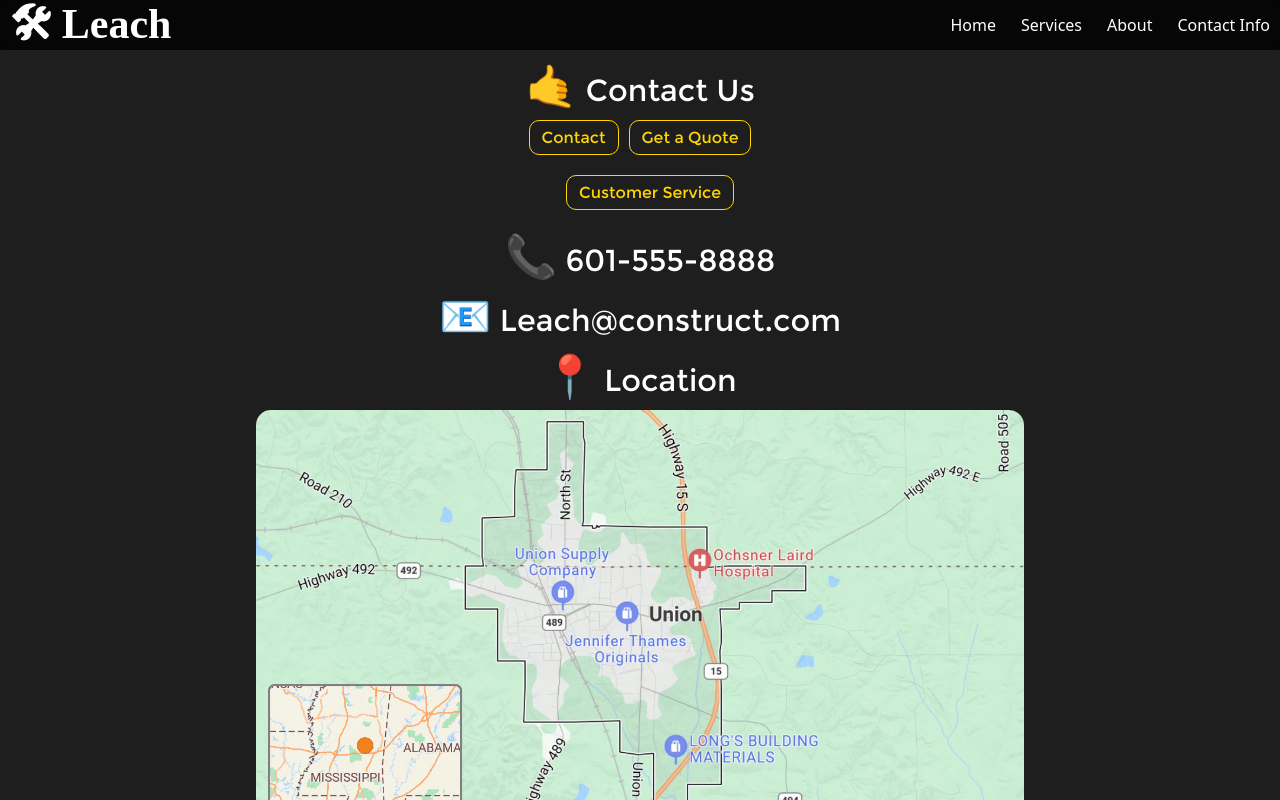
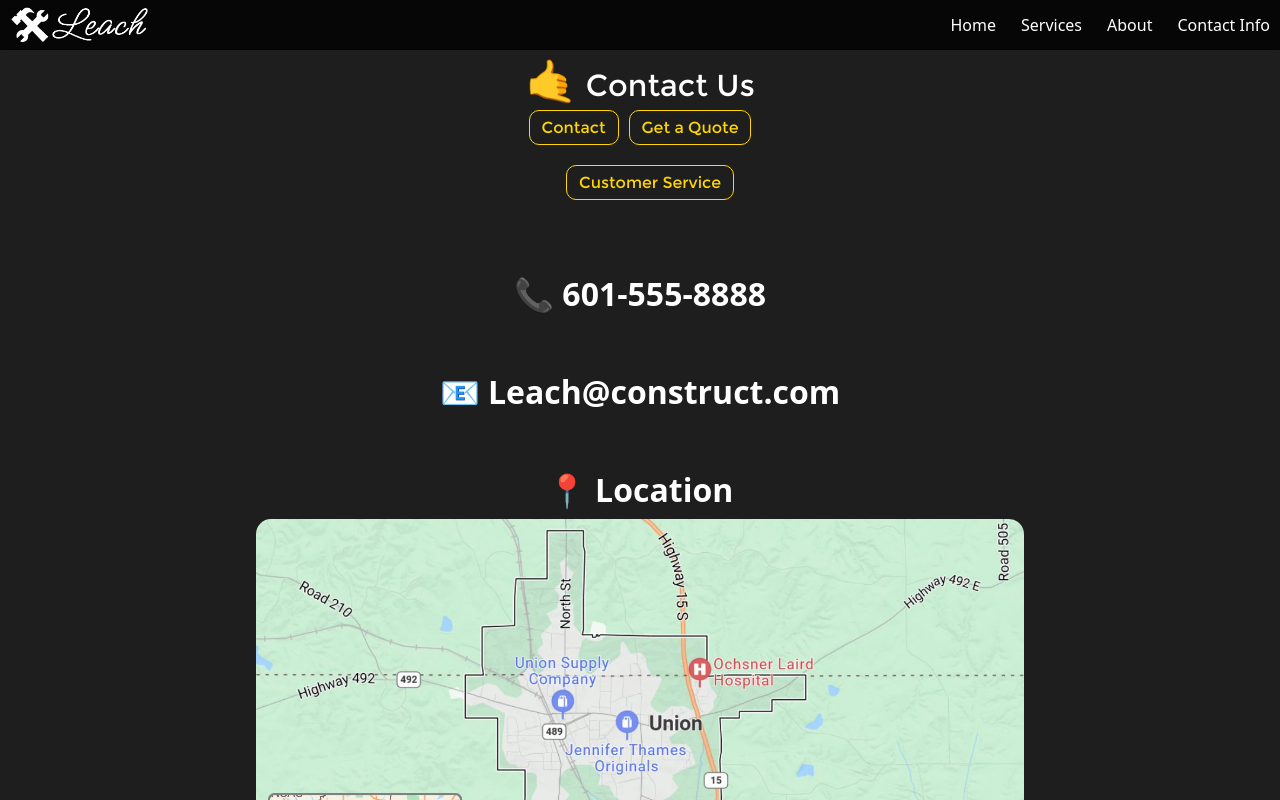
Before and after one commit to whyDoILoveThis/leach-construction, a React (Vite) app: page /contact in a window 1280 px wide. Shown: the top 800 px of the page. Built offline with nearby package versions, Linux system fonts and the light colour scheme; a web font is replaced by a local one.

Commit message:
adjust layout of contact page

```diff
--- a/src/components/ContactHeader.jsx
+++ b/src/components/ContactHeader.jsx
@@ -8,7 +8,7 @@ const ContactHeader = () => {
   return (
     <div>
       <div className="pt-24 flex flex-col items-center">
-        <h2 className="section-title mb-8">🤙 Contact Us</h2>
+        <h2 className="section-title mb-10">🤙 Contact Us</h2>
 
         <div className="mb-4 ">
           <BtnGroup
@@ -20,9 +20,11 @@ const ContactHeader = () => {
             <BtnGroup contact={false} customerSevice={true} quote={false} />
           </div>
         </div>
-        <h2 className="section-title my-20">📞 601-555-8888</h2>
-        <h2 className="section-title mb-20">📧 Leach@construct.com</h2>
-        <h2 className="section-title mb-2">📍 Location</h2>
+        <h2 className="font-32px font-bold  my-20">
+          <a href="tel: 6015759987">📞 601-555-8888</a>
+        </h2>
+        <h2 className="font-32px font-bold mb-20">📧 Leach@construct.com</h2>
+        <h2 className="font-32px font-bold mb-2">📍 Location</h2>
         <img className="location rounded-3xl mb-20" src={location} alt="" />
       </div>
     </div>
--- a/src/components/NavBar.jsx
+++ b/src/components/NavBar.jsx
@@ -1,5 +1,6 @@
 import { Link } from "react-router-dom";
 import { useEffect, useState } from "react";
+import Logo from "../assets/logo.png";
 
 const NavBar = () => {
   const [isMobileMenuOpen, setIsMobileMenuOpen] = useState(false);
@@ -16,7 +17,9 @@ const NavBar = () => {
     <>
       <div className="nav h-20 bg-black-79 fixed flex items-center justify-between p-4 ">
         <p className="logo text-white text-xl font-bold">
-          <Link to={"/"}>🛠 Leach</Link>
+          <Link to={"/"}>
+            <img className="w-56 " src={Logo} />
+          </Link>
         </p>
         <div className="mobile-menu xs:hidden">
           <button
@@ -51,6 +54,7 @@ const NavBar = () => {
       </div>
       {isMobileMenuOpen && (
         <ul className="mobile-menu-items bg-black-79 xs:hidden">
+          <Link className="w-full" to={"/"}>
             <li>
               <Link
                 to={"/"}
@@ -60,6 +64,8 @@ const NavBar = () => {
                 Home
               </Link>
             </li>
+          </Link>
+          <Link className="w-full" to={"/services"}>
             <li>
               <Link
                 to={"/services"}
@@ -69,15 +75,19 @@ const NavBar = () => {
                 Services
               </Link>
             </li>
+          </Link>
+          <Link className="w-full" to={"/about"}>
             <li>
               <Link
                 to={"/about"}
-              className="m-link hover:bg-white-transparent rounded-xl hover:px-3"
+                className="m-link w-full hover:bg-white-transparent rounded-xl hover:px-3"
                 onClick={toggleMobileMenu}
               >
                 About
               </Link>
             </li>
+          </Link>
+          <Link className="w-full" to={"/contact"}>
             <li>
               <Link
                 to={"/contact"}
@@ -87,6 +97,7 @@ const NavBar = () => {
                 Contact Info
               </Link>
             </li>
+          </Link>
         </ul>
       )}
     </>
--- a/src/components/PopForm.jsx
+++ b/src/components/PopForm.jsx
@@ -216,12 +216,12 @@ const PopForm = ({
               />
             )
           )}
-          <div className="flex w-full justify-center items-center">
+          <div className="flex h-full m-10 justify-center items-center">
             <div className="pop-bg">
               <>
                 {/** Header */}
                 <div className="w-full font-sans flex flex-col items-center justify-center mt-10">
-                  <div className="home-send-email w-fit p-28 py-0 pb-6 bg-bg-box flex flex-col justify-center items-center text-center">
+                  <div className="xxs:rounded-3xl xs:rounded-full mt-10 xxs:p-3  xs:p-14 py-0 bg-bg-box flex flex-col justify-center items-center text-center">
                     <h2 className="section-title">
                       {showQuoteForm && (
                         <>
@@ -324,7 +324,9 @@ const PopForm = ({
                         {showQuoteForm || showCustomerService ? (
                           <div className="mb-4">
                             {submitted && errors.type && (
-                              <p className="font-red">Must include a type</p>
+                              <p className="font-red ml-5">
+                                Must include a type
+                              </p>
                             )}
                             <JobTypes
                               formDataType={formData.type}
@@ -372,6 +374,7 @@ const PopForm = ({
                           alt="close"
                         />
                       </button>
+                      <div className="h-10 w-10 absolute -bottom-10"></div>
                     </div>
                   </form>
                 </div>
--- a/src/index.css
+++ b/src/index.css
@@ -78,6 +78,9 @@ h1 {
 
 .m-link {
     transition: padding 0.3s ease;
+    font-size: 20px;
+    position: relative;
+    left: 2rem;
 }
 
 .link:hover {
@@ -208,15 +211,12 @@ h1 {
 
 .pop-bg {
     max-width: 800px;
-    width: 80%;
-    height: fit-content;
+    background-color: rgba(255, 255, 255, 0.169);
     position: absolute;
     top: 10px;
 
-    background-color: rgba(255, 255, 255, 0.169);
-
     border-radius: 17px;
-
+    margin: 1rem;
     padding: 0 1rem;
     backdrop-filter: blur(20px);
     border: 1px solid rgba(255, 255, 255, 0.341);
@@ -235,17 +235,19 @@ h1 {
     border-color: #6BFA5F;
 }
 
-@media screen and (max-width: 380px) {
+
+
+@media screen and (min-width: 430px) {
 
     .pop-bg {
-        width: 90%;
+        width: 100%;
     }
 
 }
 
 @media screen and (max-width: 500px) {
    .hero-tag {
-    width: 100%;
+    width: 90%;
    }
  }
 
@@ -293,7 +295,7 @@ h1 {
 .section-title {
     font-family: 'NATS';
     font-size: 42px;
-    line-height: 4rem;
+    line-height: 3rem;
     margin: 1rem 0;
 }
 
@@ -474,7 +476,7 @@ padding-left: 15px;
     width: 100%;
     display: flex;
     flex-direction: column;
-    gap: 0.5rem;
+    gap: 1.5rem;
     border-radius: 0.5rem;
     border-top-left-radius: 0;
     border-top-right-radius: 0;
```
Also changed, not shown: src/assets/logo.png (added), vercel.json. Lines whose indentation alone changed are shown as unchanged.
